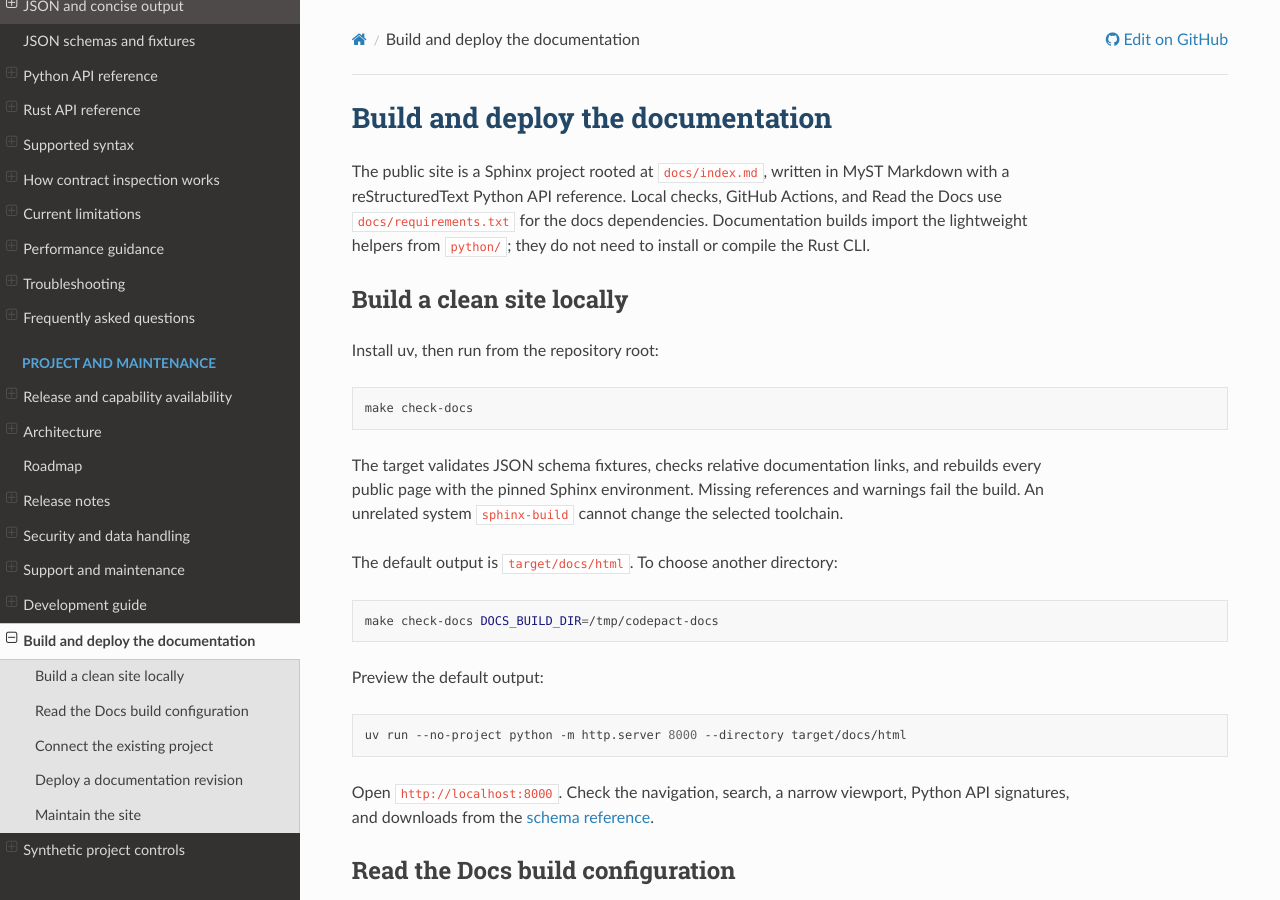
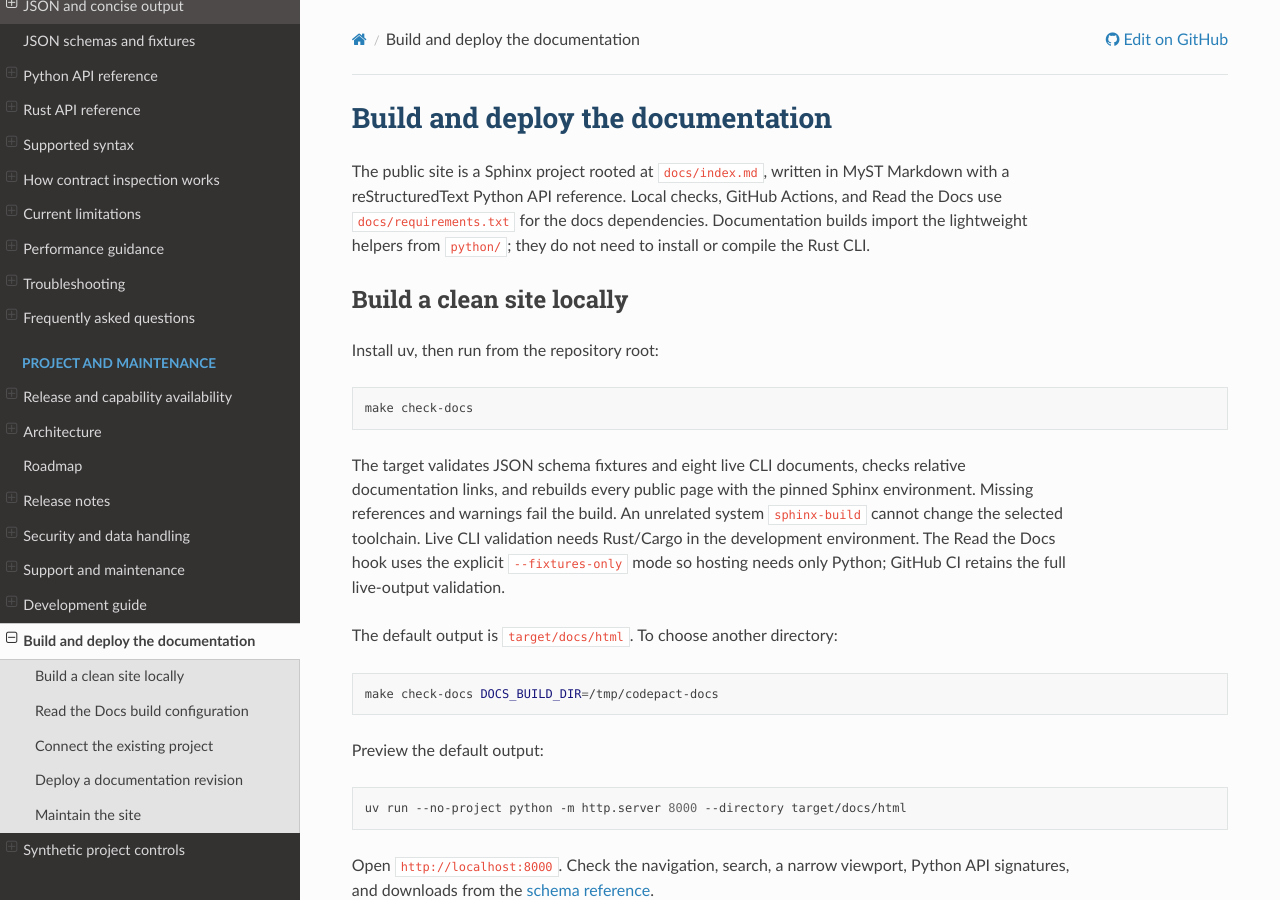
Before and after one commit to eddiethedean/codepact, a Sphinx documentation site: the page built from docs/documentation.md, in a window 1280 px wide and 900 px high. Built offline with Sphinx 7.4.7 and the Read the Docs theme 3.1.0, drawn with Linux system fonts in a browser that asks for light colours.

Commit message:
Keep documentation hosting independent of native CLI builds

````diff
--- a/docs/documentation.md
+++ b/docs/documentation.md
@@ -14,10 +14,13 @@ Install uv, then run from the repository root:
 make check-docs
 ```
 
-The target validates JSON schema fixtures, checks relative documentation links,
+The target validates JSON schema fixtures and eight live CLI documents, checks relative documentation links,
 and rebuilds every public page with the pinned Sphinx environment. Missing
 references and warnings fail the build. An unrelated system `sphinx-build`
-cannot change the selected toolchain.
+cannot change the selected toolchain. Live CLI validation needs Rust/Cargo in
+the development environment. The Read the Docs hook uses the explicit
+`--fixtures-only` mode so hosting needs only Python; GitHub CI retains the full
+live-output validation.
 
 The default output is `target/docs/html`. To choose another directory:
 
````
Also changed, not shown: docs/planning/phases/0.4/evidence/qualification-2026-11-10/README.md (+12 -0 lines), .readthedocs.yaml, 2 other files.
